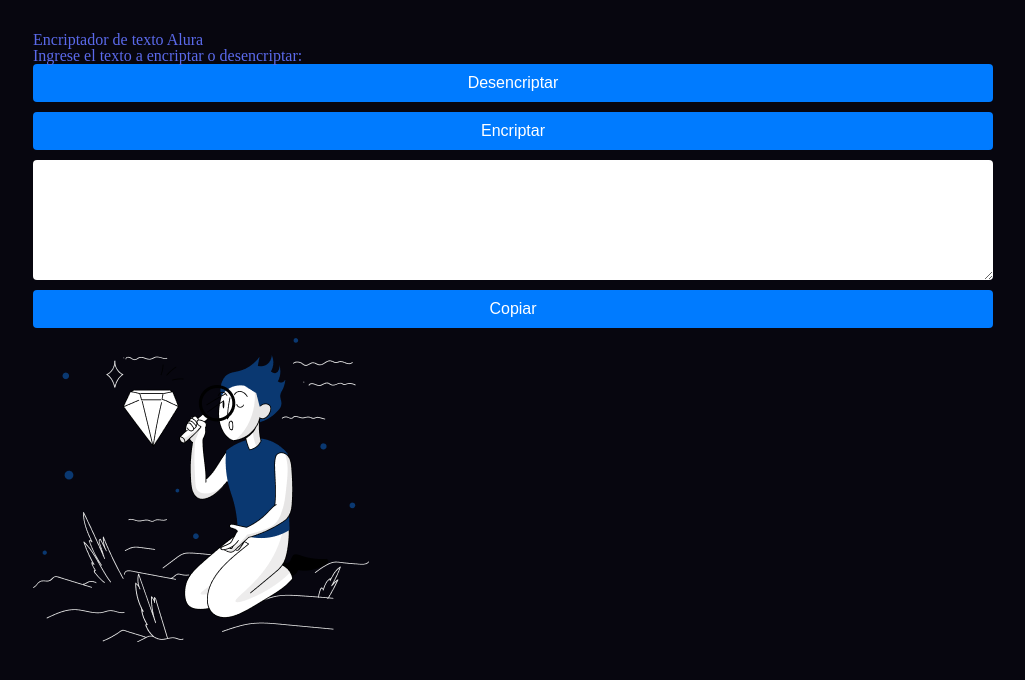
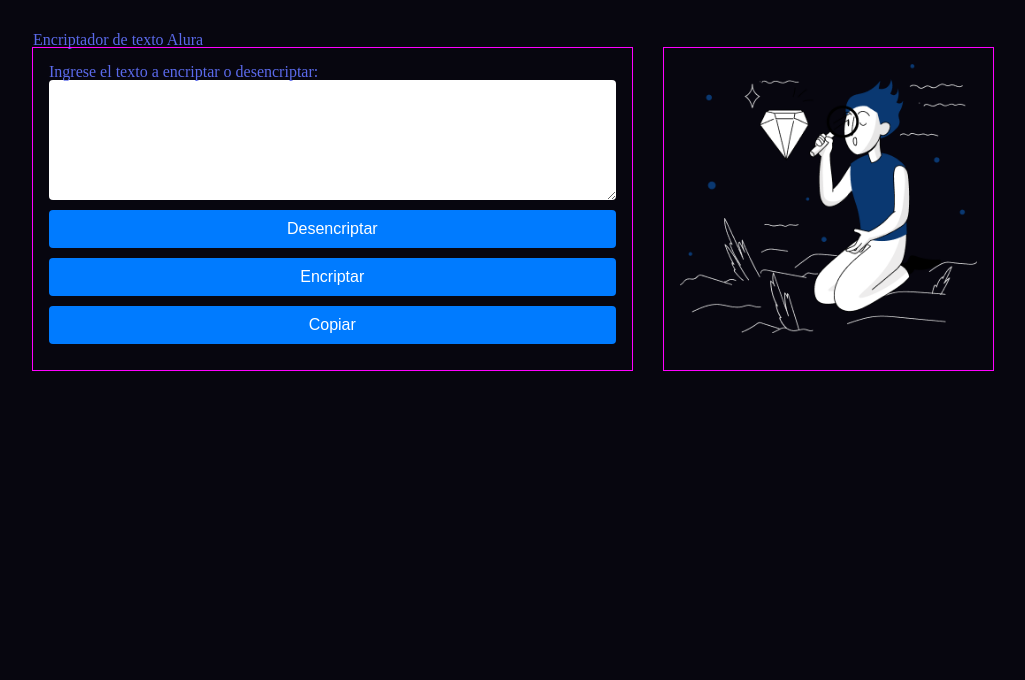
Before and after one commit to NewHub25/Encriptador, a plain HTML site: page index.html in a window 1280 px wide. Shown: the whole page, without its empty margins (127-1152 px from the left). Drawn offline with Linux system fonts and the light colour scheme.

Commit message:
Mejoro aspecto del sectino.principal

```diff
--- a/css/style.css
+++ b/css/style.css
@@ -6,12 +6,12 @@
   box-sizing: border-box;
   outline: none;
 }
-body{
+body {
   background-color: var(--scheme-dark);
   color: var(--color-dark);
   min-height: 100vh;
 }
-.modal{
+.modal {
   display: none;
 }
 .container {
@@ -22,6 +22,22 @@ body{
   display: flex;
   flex-direction: column;
   justify-content: space-between;
+}
+section.principal {
+  display: flex;
+  justify-content: space-around;
+  gap: 2rem;
+}
+.principal-article {
+  padding: 1rem;
+  outline: 1px solid #f0f;
+  width: 70%;
+}
+.principal-article:has(img) {
+  width: auto;
+}
+.principal-article img {
+  width: 100%;
 }
 textarea,
 input[type="text"],
--- a/index.html
+++ b/index.html
@@ -16,14 +16,14 @@
         <h1>Encriptador de texto Alura</h1>
       </header>
       <section class="principal">
-        <article class="user_input">
+        <article class="principal-article">
           <label for="input">Ingrese el texto a encriptar o desencriptar:</label>
+          <textarea id="input"></textarea>
           <button>Desencriptar</button>
           <button>Encriptar</button>
-          <textarea id="input"></textarea>
           <button type="button">Copiar</button>
         </article>
-        <article class="user_input">
+        <article class="principal-article">
           <img src="./imgs/man.png" alt="">
         </article>
       </section>
```
